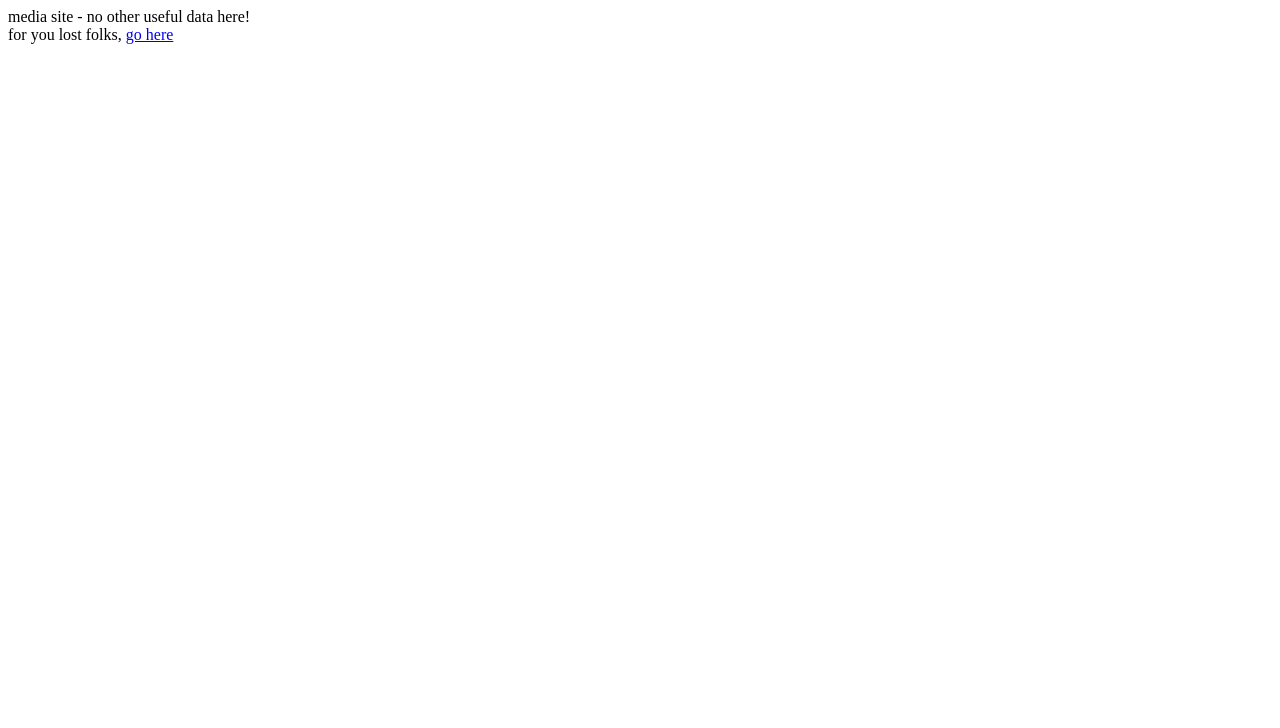
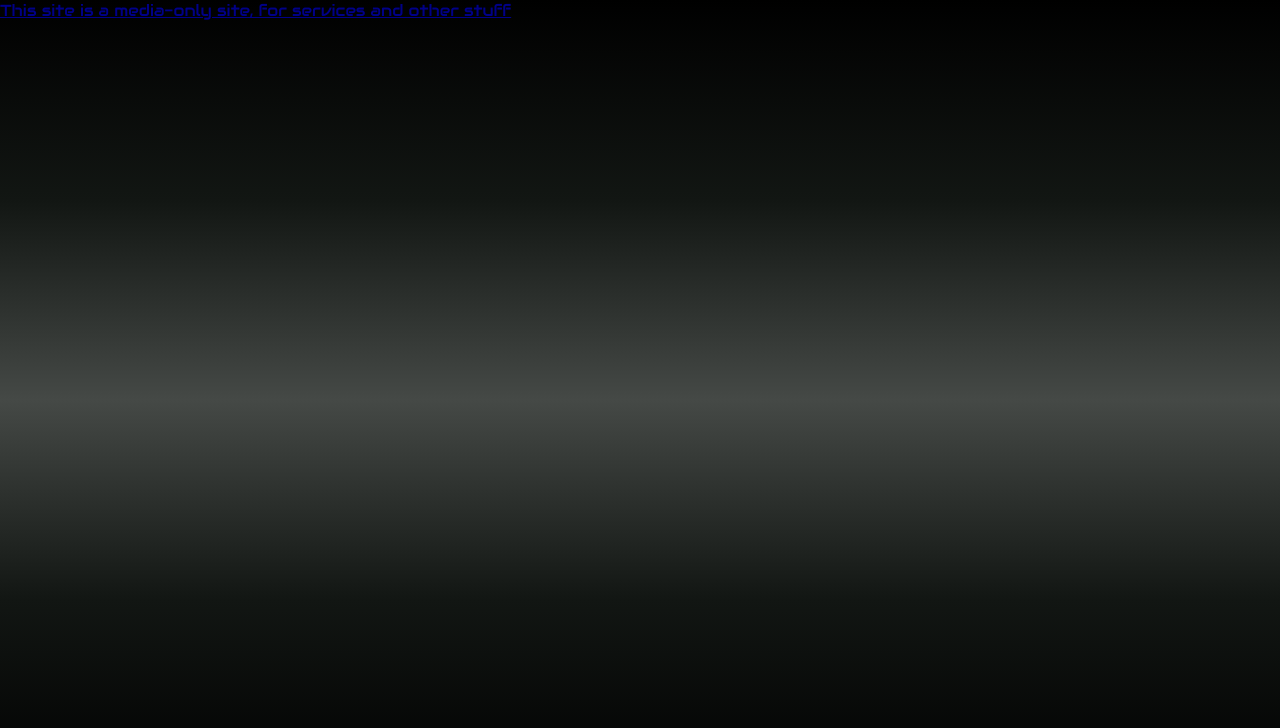
Before and after one commit to JinxCade/jinxcade-media, a plain HTML site: page index.html in a window 1280 px wide. Drawn offline with Linux system fonts and the light colour scheme.

Commit message:
Update index.html
nice change

```diff
--- a/index.html
+++ b/index.html
@@ -1,5 +1,8 @@
 <html>
+  <head>
+    <link href="css.css" rel="stylesheet" type="text/css" media="all">
+  </head>
   <body>
-media site - no other useful data here!<br>for you lost folks, <a href="https://jinxcade.venith.net">go here</a>
+<a href="https://jinxcade.venith.net">This site is a media-only site, for services and other stuff</a>
 </body>
 </html>
```
